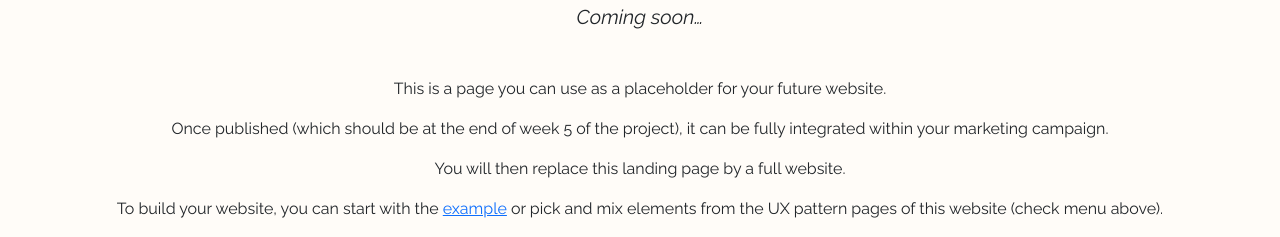
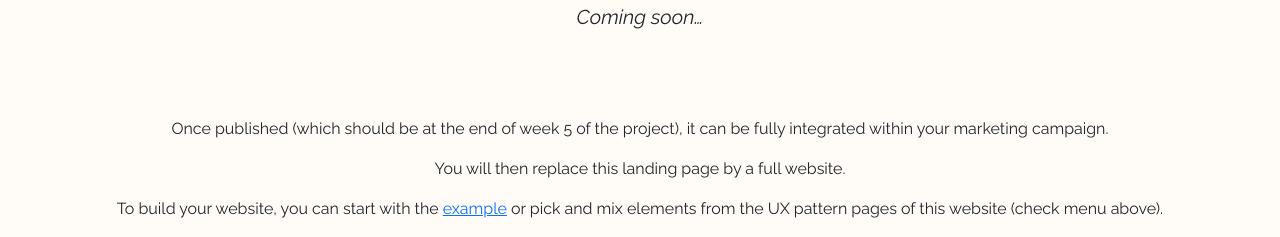
Before and after one commit to mindtheball/.github.io, a plain HTML site: page index.html in a window 1280 px wide. Shown: the part 1236-1473 px from the top of the page. Drawn offline with nearby package versions, Linux system fonts and the light colour scheme.

Commit message:
deleted some of the text

```diff
--- a/index.html
+++ b/index.html
@@ -71,7 +71,7 @@
       <h1>Mind The Ball&nbsp;</h1>
       <h5 class="fst-italic mb-5">Coming soon…</h5>
       <div class="container text-center">
-        <p>This is a page you can use as a placeholder for your future website.</p>
+        <p>&nbsp;</p>
         <p>Once published (which should be at the end of week 5 of the project), it can be fully integrated within your marketing campaign.</p>
         <p>You will then replace this landing page by a full website.</p>
 <p>To build your website, you can start with the <a href="example.html">example</a> or pick and mix elements from the UX pattern pages of this website (check menu above).</p>
```
